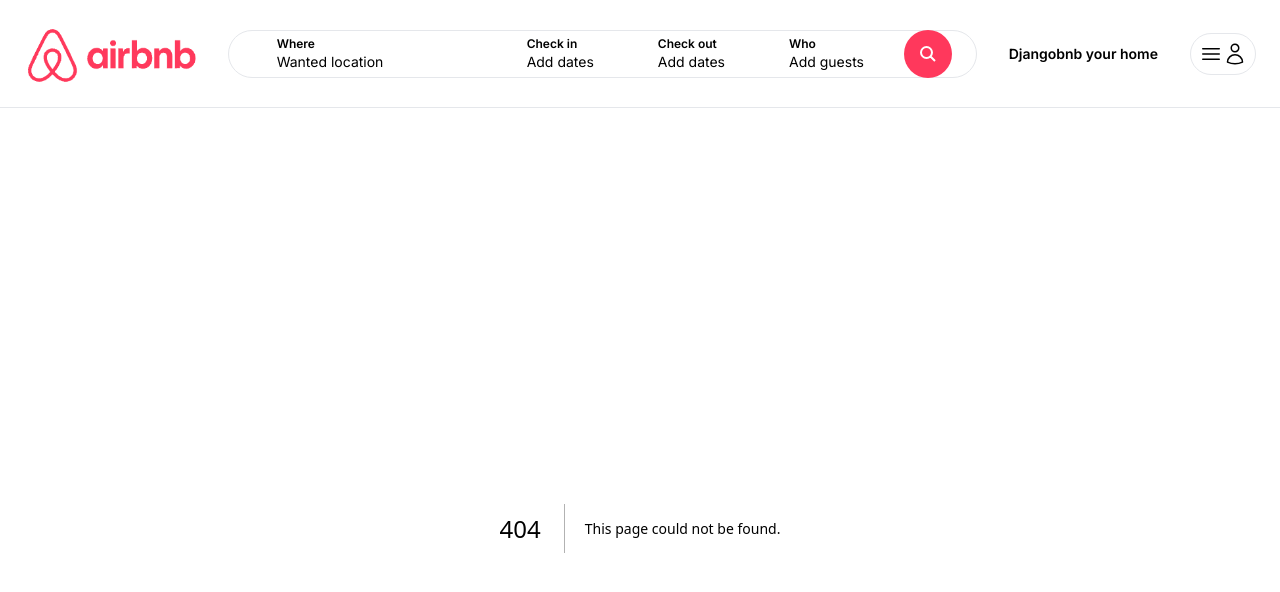
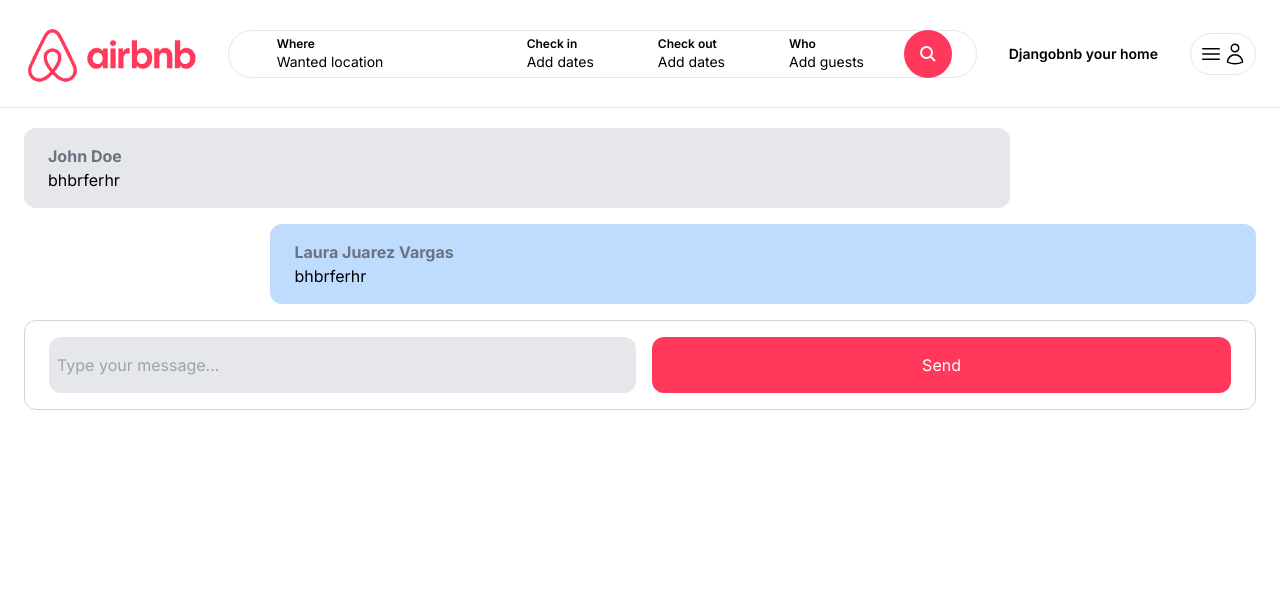
Before and after one commit to Lawitadelimon/djangobnb, a Next.js app: page /inbox/1 in a window 1280 px wide. Before the commit this address had no page. Shown: the top 592 px of the page. Built offline with nearby package versions, Linux system fonts and the light colour scheme.

Commit message:
10 Detail page for chat (static)

```diff
--- /dev/null
+++ b/app/components/forms/CustomButton.tsx
@@ -0,0 +1,23 @@
+import React from "react";
+
+interface CustomButtonProps{
+    label: string;
+    className?: string,
+    onClick: () => void;
+}
+const CustomButton: React.FC<CustomButtonProps> = ({
+    label,
+    className,
+    onClick
+}) => {
+    return(
+        <div
+        onClick={onClick}
+        className={`w-full py-4 bg-airbnb hover:bg-airbnb-dark text-white text-center rounded-xl transition cursor-pointer ${className}`}
+        >
+            {label}
+        </div>
+    )
+}
+
+export default CustomButton;
--- /dev/null
+++ b/app/components/inbox/ConversationDetail.tsx
@@ -0,0 +1,38 @@
+'use client';
+
+import CustomButton from "../forms/CustomButton";
+
+const ConversationDetail = () => {
+    return(
+        <>
+            <div className="max-h [400px] overflow-auto flex flex-col space-y-4">
+                <div className="w-[80%] py-4 px-6 rounded-xl bg-gray-200 ">
+                    <p className="font-bold text-gray-500">John Doe</p>
+                    <p>bhbrferhr</p>
+                </div>
+
+                <div className="w-[80%] ml-[20%] py-4 px-6 rounded-xl bg-blue-200 ">
+                    <p className="font-bold text-gray-500">Laura Juarez Vargas</p>
+                    <p>bhbrferhr</p>
+                </div>
+            </div>
+
+            <div className="mt-4 py-4 px-6 flex border border-gray-300 space-x-4 rounded-xl">
+                <input
+                type="text"
+                placeholder="Type your message..."
+                className="w-full p-2 bg-gray-200 rounded-xl"
+                />
+
+                <CustomButton
+                label='Send'
+                onClick={() => console.log('clicked')}
+                className="w-[100px]"
+                />
+            </div>
+        </>
+
+    )
+}
+
+export default ConversationDetail;
--- /dev/null
+++ b/app/inbox/[id]/page.tsx
@@ -0,0 +1,11 @@
+import ConversationDetail from "@/app/components/inbox/ConversationDetail";
+
+const ConversationPage = () => {
+    return(
+        <main className="max-w-[1500px] mx-auto px-6 pb-6">
+            <ConversationDetail/>
+        </main>
+    )
+}
+
+export default ConversationPage;
```
